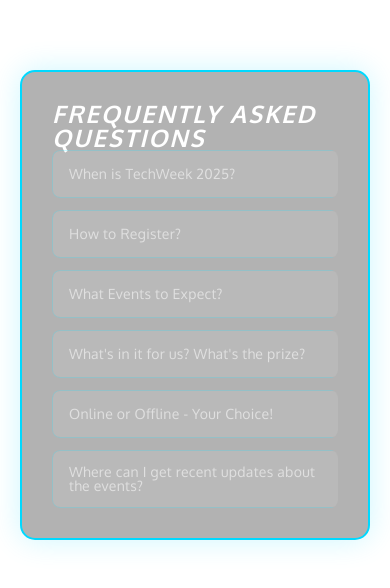
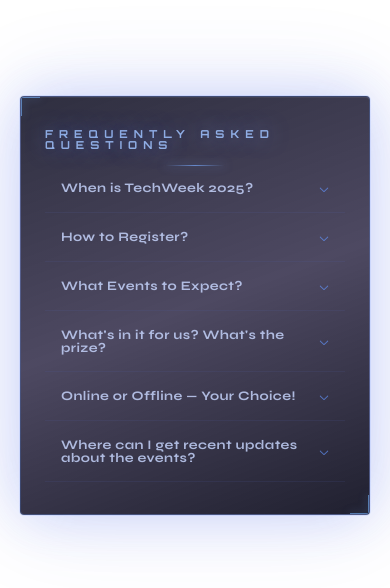
Before and after one commit to IEEESBM/oblivion-2026-frontend, a React (Vite) app: page / in a window 390 px wide. Shown: the part 2058-2646 px from the top of the page. Built offline with nearby package versions, Linux system fonts and the light colour scheme; no server answers; a web font is replaced by a local one.

Commit message:
fix: changed FAQs section styling

```diff
--- a/index.html
+++ b/index.html
@@ -2,7 +2,7 @@
 <html lang="en">
   <head>
     <meta charset="UTF-8" />
-    <link rel="icon" type="image/png" href="favicon.png" sizes="32x32" />
+    <link rel="icon" type="image/png" href="favicon.pdf" sizes="32x32" />
     <meta name="viewport" content="width=device-width, initial-scale=1.0" />
     <title>Odyssey</title>
     <link rel="preconnect" href="https://fonts.googleapis.com" />
--- a/public/Events.json
+++ b/public/Events.json
@@ -15,7 +15,7 @@
     "Venue": "Offline",
     "Team Size": "Individual",
     "Prize Pool": 6000,
-    "isIndividual": false,
+    "isIndividual": true,
     "ShortDesc": "A fast-paced DSA battleground - attack, defend, steal points, outsmart rivals, and dominate the leaderboard or collapse"
   },
   {
--- a/src/components/FAQSection/FAQSection.jsx
+++ b/src/components/FAQSection/FAQSection.jsx
@@ -1,4 +1,4 @@
-import styled from "styled-components";
+import styled, { keyframes } from "styled-components";
 import React from "react";
 import * as Accordion from "@radix-ui/react-accordion";
 import classNames from "classnames";
@@ -28,34 +28,93 @@
   padding: 40px 20px;
 `;
 
+const borderPulse = keyframes`
+  0%, 100% {
+    box-shadow:
+      0 0 0 1px rgba(80, 120, 255, 0.08),
+      0 0 40px rgba(80, 100, 220, 0.18),
+      0 0 80px rgba(60, 80, 200, 0.08),
+      inset 0 1px 0 rgba(255, 255, 255, 0.04);
+  }
+  50% {
+    box-shadow:
+      0 0 0 1px rgba(100, 140, 255, 0.15),
+      0 0 55px rgba(90, 120, 240, 0.28),
+      0 0 100px rgba(70, 90, 210, 0.14),
+      inset 0 1px 0 rgba(255, 255, 255, 0.06);
+  }
+`;
+
 const FAQContainer = styled.div`
-  border: 2.5px solid #00d9ff;
-  border-radius: 20px;
-  padding: 40px;
-  background-color: rgba(0, 0, 0, 0.3);
+  border: 1px solid rgba(120, 160, 255, 0.3);
+  border-radius: 4px;
+  padding: 52px 48px;
+  background: linear-gradient(
+    160deg,
+    rgba(10, 10, 30, 0.85) 0%,
+    rgba(18, 12, 45, 0.75) 50%,
+    rgba(8, 8, 25, 0.9) 100%
+  );
   width: 100%;
-  max-width: 700px;
-  backdrop-filter: blur(10px);
-  box-shadow: 0 0 30px rgba(0, 217, 255, 0.2);
+  max-width: 740px;
+  backdrop-filter: blur(20px);
+  animation: ${borderPulse} 4s ease-in-out infinite;
+  position: relative;
+  overflow: hidden;
+
+  /* Corner accents */
+  &::before,
+  &::after {
+    content: '';
+    position: absolute;
+    width: 20px;
+    height: 20px;
+    border-color: rgba(120, 180, 255, 0.6);
+    border-style: solid;
+    filter: drop-shadow(0 0 4px rgba(120, 180, 255, 0.5));
+  }
+  &::before {
+    top: -1px;
+    left: -1px;
+    border-width: 2px 0 0 2px;
+  }
+  &::after {
+    bottom: -1px;
+    right: -1px;
+    border-width: 0 2px 2px 0;
+  }
 
   @media (max-width: 760px) {
-    padding: 30px;
-    border-radius: 15px;
+    padding: 32px 24px;
+    border-radius: 4px;
   }
 `;
 
 const FAQTitle = styled.h3`
-  font-size: 32px;
-  font-style: italic;
-  color: #ffffff;
+  font-family: 'Orbitron', 'Rajdhani', sans-serif;
+  font-size: 13px;
+  font-weight: 700;
+  color: rgba(160, 195, 255, 0.85);
   text-align: center;
-  margin-bottom: 30px;
-  letter-spacing: 2px;
-  font-weight: 600;
+  margin-bottom: 40px;
+  letter-spacing: 6px;
+  text-transform: uppercase;
+  text-shadow: 0 0 20px rgba(120, 170, 255, 0.5), 0 0 40px rgba(80, 130, 255, 0.2);
+  position: relative;
+
+  &::after {
+    content: '';
+    display: block;
+    width: 60px;
+    height: 1px;
+    background: linear-gradient(90deg, transparent, rgba(120, 170, 255, 0.7), transparent);
+    box-shadow: 0 0 8px rgba(120, 170, 255, 0.5);
+    margin: 14px auto 0;
+  }
 
   @media (max-width: 760px) {
-    font-size: 24px;
-    margin-bottom: 25px;
+    font-size: 11px;
+    margin-bottom: 28px;
   }
 `;
 
@@ -92,7 +151,6 @@
 
 const FAQSection = React.forwardRef(({ onIntersection }, forwardedRef) => {
   const [ref, inView] = useInView({
-    // threshold: 0.5,
     onChange: (inView) => {
       if (inView) {
         onIntersection();
@@ -104,7 +162,7 @@
     <Section className="FAQSection" ref={ref}>
       <Div className="FAQDiv" ref={forwardedRef}>
         <FAQContainer>
-          <FAQTitle>FREQUENTLY ASKED QUESTIONS</FAQTitle>
+          <FAQTitle>Frequently Asked Questions</FAQTitle>
           <Accordion.Root
             className="AccordionRoot"
             type="single"
@@ -114,7 +172,7 @@
             <Accordion.Item className="AccordionItem" value="item-1">
               <AccordionTrigger>When is TechWeek 2025?</AccordionTrigger>
               <AccordionContent>
-              Scheduled for the 29th March to 1st April 2025, TechWeek 2025 promises a
+                Scheduled for the 11th April to 16th April 2026, TechWeek 2025 promises a
                 week filled with tech challenges and networking opportunities.
               </AccordionContent>
             </Accordion.Item>
@@ -142,7 +200,7 @@
               </AccordionTrigger>
               <Accordion.Content className="AccordionContent">
                 <div className="AccordionContentText">
-                The prize pool for our event series totals &#8377;28,000, which
+                  The prize pool for our event series totals &#8377;32,000, which
                   is distributed across five events.
                 </div>
               </Accordion.Content>
@@ -150,7 +208,7 @@
 
             <Accordion.Item className="AccordionItem" value="item-5">
               <AccordionTrigger>
-              Online or Offline - Your Choice!
+                Online or Offline — Your Choice!
               </AccordionTrigger>
               <Accordion.Content className="AccordionContent">
                 <div className="AccordionContentText">
@@ -159,6 +217,7 @@
                 </div>
               </Accordion.Content>
             </Accordion.Item>
+
             <Accordion.Item className="AccordionItem" value="item-6">
               <AccordionTrigger>
                 Where can I get recent updates about the events?
--- a/src/components/FAQSection/styles.css
+++ b/src/components/FAQSection/styles.css
@@ -1,82 +1,115 @@
-/* Accordion Root Container */
+@import url('https://fonts.googleapis.com/css2?family=Orbitron:wght@400;600;700&family=Syne:wght@400;500;600;700&display=swap');
+
+/*  Accordion Root  */
 .AccordionRoot {
   width: 100%;
   display: flex;
   flex-direction: column;
-  gap: 12px;
+  gap: 2px;
 }
 
-/* Accordion Item */
+/*  Accordion Item  */
 .AccordionItem {
-  border-radius: 8px;
   overflow: hidden;
+  position: relative;
 }
 
-/* Accordion Header */
+/* Thin left-border accent line */
+.AccordionItem::before {
+  content: '';
+  position: absolute;
+  left: 0;
+  top: 0;
+  bottom: 0;
+  width: 2px;
+  background: linear-gradient(
+    180deg,
+    transparent,
+    rgba(100, 150, 255, 0.8),
+    transparent
+  );
+  box-shadow: 0 0 8px rgba(100, 150, 255, 0.6);
+  opacity: 0;
+  transition: opacity 0.3s ease;
+}
+
+.AccordionItem:has([data-state="open"])::before,
+.AccordionItem:hover::before {
+  opacity: 1;
+}
+
+/*  Accordion Header  */
 .AccordionHeader {
   all: unset;
 }
 
-/* Accordion Trigger (Question) */
+/*  Accordion Trigger  */
 .AccordionTrigger {
   all: unset;
   display: flex;
   align-items: center;
   justify-content: space-between;
   width: 100%;
-  padding: 16px 20px;
-  background-color: rgba(255, 255, 255, 0.08);
-  color: #e0e0e0;
-  font-size: 15px;
-  font-weight: 500;
+  padding: 20px 20px 20px 22px;
+  background: transparent;
+  color: rgba(200, 215, 255, 0.82);
+  font-family: 'Syne', sans-serif;
+  font-size: 16px;
+  font-weight: 700;
   cursor: pointer;
-  border-radius: 8px;
-  transition: all 0.3s ease;
-  border: 1px solid rgba(0, 217, 255, 0.2);
+  transition: color 0.25s ease, background 0.25s ease, text-shadow 0.25s ease;
+  border-bottom: 1px solid rgba(80, 100, 180, 0.12);
+  box-sizing: border-box;
+  letter-spacing: 0.4px;
 }
 
 .AccordionTrigger:hover {
-  background-color: rgba(255, 255, 255, 0.12);
-  border-color: rgba(0, 217, 255, 0.4);
+  color: rgba(220, 235, 255, 1);
+  background: rgba(80, 100, 200, 0.07);
+  text-shadow: 0 0 18px rgba(140, 170, 255, 0.45);
 }
 
 .AccordionTrigger[data-state="open"] {
-  background-color: rgba(0, 217, 255, 0.15);
-  border-color: rgba(0, 217, 255, 0.5);
+  color: #ffffff;
+  background: rgba(70, 100, 220, 0.12);
+  border-bottom-color: transparent;
+  text-shadow: 0 0 22px rgba(140, 180, 255, 0.6), 0 0 8px rgba(100, 150, 255, 0.35);
 }
 
 .TriggerText {
   text-align: left;
   flex: 1;
-  letter-spacing: 0.3px;
 }
 
-/* Accordion Chevron Icon */
+/*  Chevron  */
 .AccordionChevron {
-  width: 20px;
-  height: 20px;
-  color: #00d9ff;
+  width: 18px;
+  height: 18px;
+  color: rgba(100, 150, 255, 0.65);
   flex-shrink: 0;
-  margin-left: 12px;
-  transition: transform 0.3s ease;
+  margin-left: 16px;
+  transition: transform 0.35s cubic-bezier(0.4, 0, 0.2, 1), color 0.25s ease, filter 0.25s ease;
 }
 
 .AccordionTrigger[data-state="open"] .AccordionChevron {
   transform: rotate(180deg);
+  color: rgba(140, 180, 255, 1);
+  filter: drop-shadow(0 0 6px rgba(140, 180, 255, 0.8));
 }
 
-/* Accordion Content */
+/*Accordion Content */
 .AccordionContent {
   overflow: hidden;
-  animation: slideDown 0.3s ease;
-  background-color: rgba(0, 0, 0, 0.2);
-  border-radius: 0 0 8px 8px;
-  border: 1px solid rgba(0, 217, 255, 0.15);
-  border-top: none;
+  background: rgba(40, 50, 100, 0.08);
+  border-bottom: 1px solid rgba(80, 100, 180, 0.12);
+}
+
+.AccordionContent[data-state="open"] {
+  animation: slideDown 0.35s cubic-bezier(0.4, 0, 0.2, 1) forwards;
 }
 
 .AccordionContent[data-state="closed"] {
-  animation: slideUp 0.3s ease;
+  animation: slideUp 0.3s cubic-bezier(0.4, 0, 0.2, 1) forwards;
 }
 
 @keyframes slideDown {
@@ -86,14 +119,14 @@
   }
   to {
     opacity: 1;
-    max-height: 500px;
+    max-height: 300px;
   }
 }
 
 @keyframes slideUp {
   from {
     opacity: 1;
-    max-height: 500px;
+    max-height: 300px;
   }
   to {
     opacity: 0;
@@ -101,16 +134,18 @@
   }
 }
 
-/* Accordion Content Text */
+/*Content Text*/
 .AccordionContentText {
-  padding: 16px 20px;
-  color: #c0c0c0;
-  font-size: 14px;
-  line-height: 1.6;
+  padding: 16px 20px 20px 22px;
+  color: rgba(170, 195, 240, 0.82);
+  font-family: 'Syne', sans-serif;
+  font-size: 15px;
+  font-weight: 500;
+  line-height: 1.75;
   letter-spacing: 0.2px;
 }
 
-/* FAQ Section */
+/*FAQ Section Wrappers */
 .FAQSection {
   width: 100%;
   display: flex;
@@ -129,21 +164,21 @@
   display: none;
 }
 
-/* Responsive adjustments */
+/*Responsive design*/
 @media (max-width: 760px) {
   .AccordionTrigger {
-    padding: 14px 16px;
-    font-size: 14px;
+    padding: 16px 14px 16px 16px;
+    font-size: 13px;
   }
 
   .AccordionContentText {
-    padding: 14px 16px;
+    padding: 14px 14px 18px 16px;
     font-size: 13px;
   }
 
   .AccordionChevron {
-    width: 18px;
-    height: 18px;
-    margin-left: 10px;
+    width: 14px;
+    height: 14px;
+    margin-left: 12px;
   }
 }
```
Lines whose indentation alone changed are shown as unchanged.
